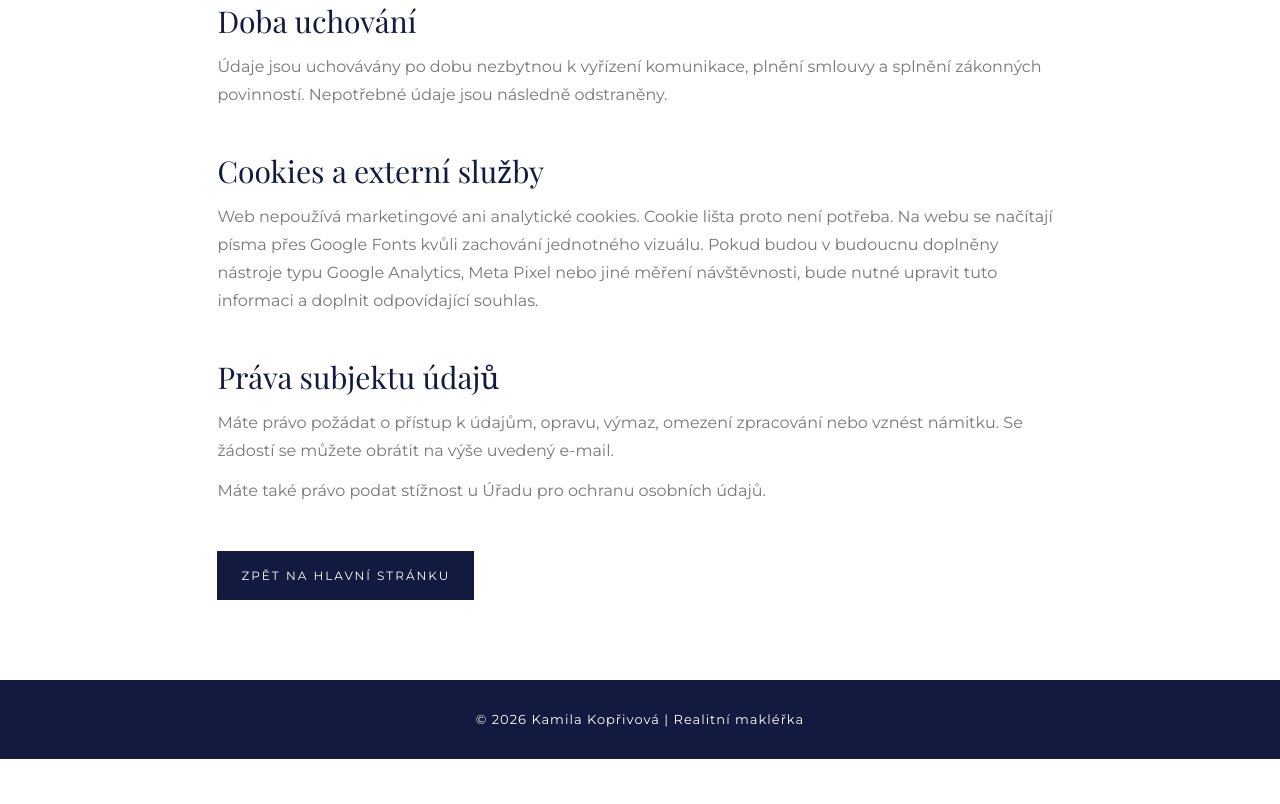
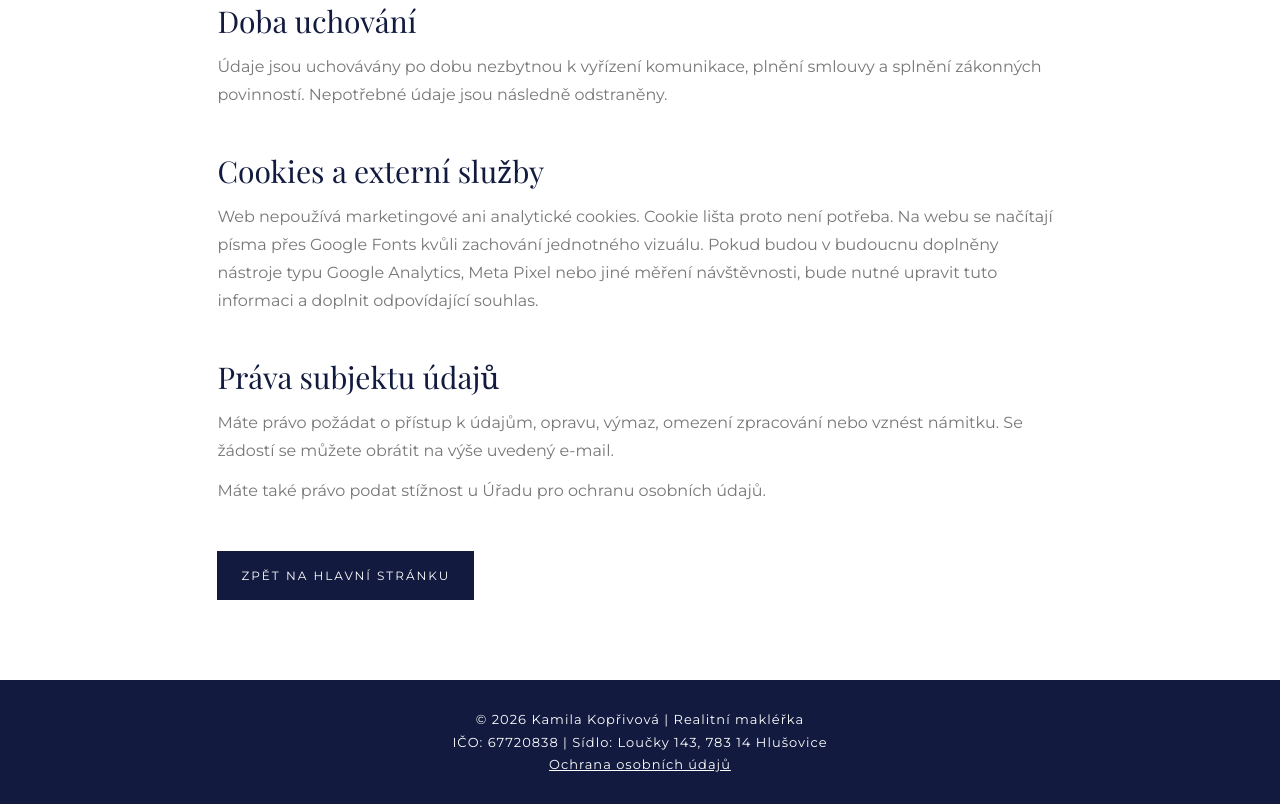
Before and after one commit to takashitadag/Kamca, a website: page gdpr.html in a window 1280 px wide. Shown: the part 926-1730 px from the top of the page. Before the commit the page ends 1685 px from the top, so only its background shows below. Drawn offline with nearby package versions, Linux system fonts and the light colour scheme.

Commit message:
Add files via upload

```diff
--- a/gdpr.html
+++ b/gdpr.html
@@ -58,6 +58,10 @@ main{padding:80px 8%;max-width:1050px;margin:auto;}h1{font-size:clamp(36px,6vw,6
 <p>Máte také právo podat stížnost u Úřadu pro ochranu osobních údajů.</p>
 <a href="index.html" class="back">Zpět na hlavní stránku</a>
 </main>
-<footer>© 2026 Kamila Kopřivová | Realitní makléřka</footer>
+<footer>
+© 2026 Kamila Kopřivová | Realitní makléřka<br>
+IČO: 67720838 | Sídlo: Loučky 143, 783 14 Hlušovice<br>
+<a href="gdpr.html" class="footer-link transition-link">Ochrana osobních údajů</a>
+</footer>
 </body>
 </html>
```
Also changed, not shown: detail.html (+1 -0 lines), index.html (+1 -0 lines), nemovitosti.html (+1 -0 lines), oceneni-nemovitosti.html (+1 -0 lines), reference.html (+1 -0 lines), sluzby.html (+1 -0 lines).
